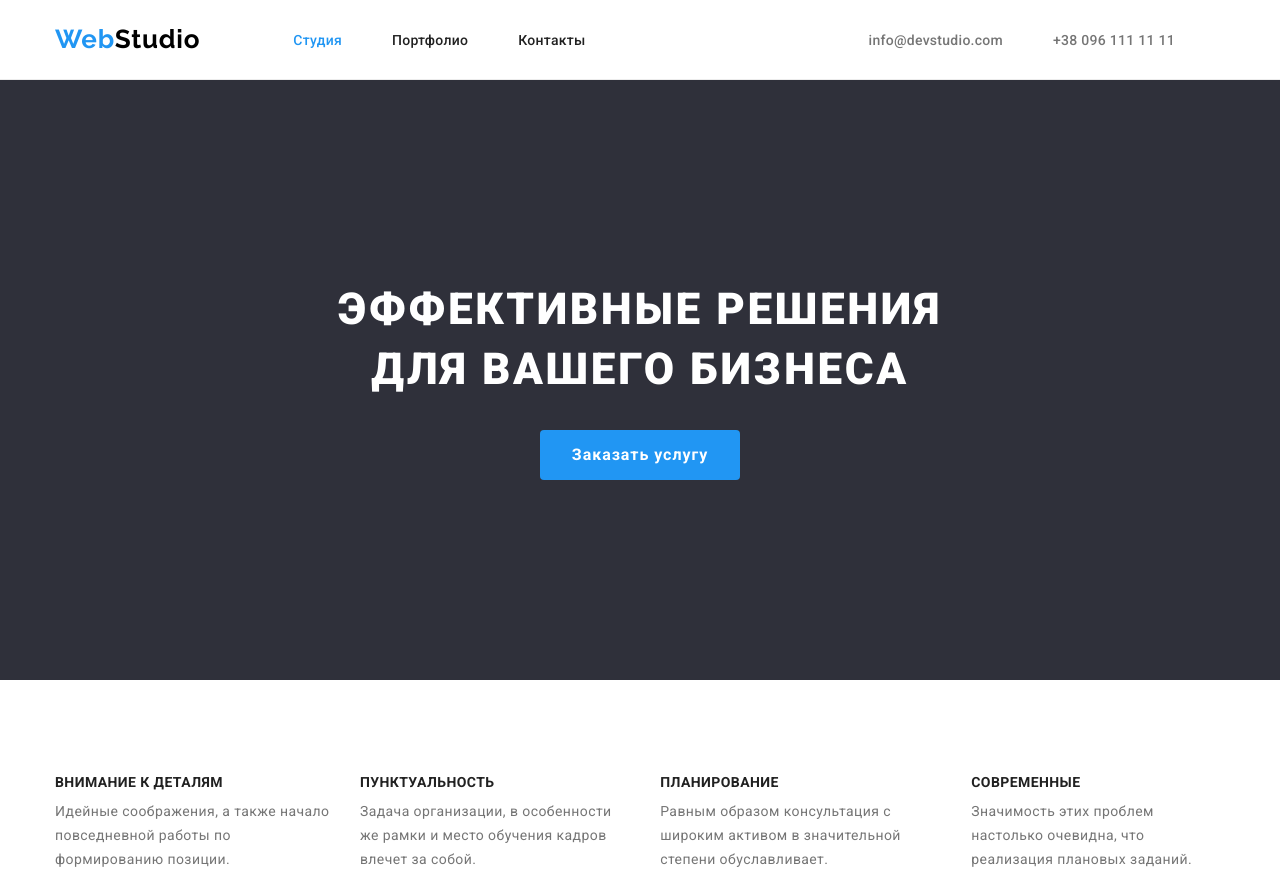
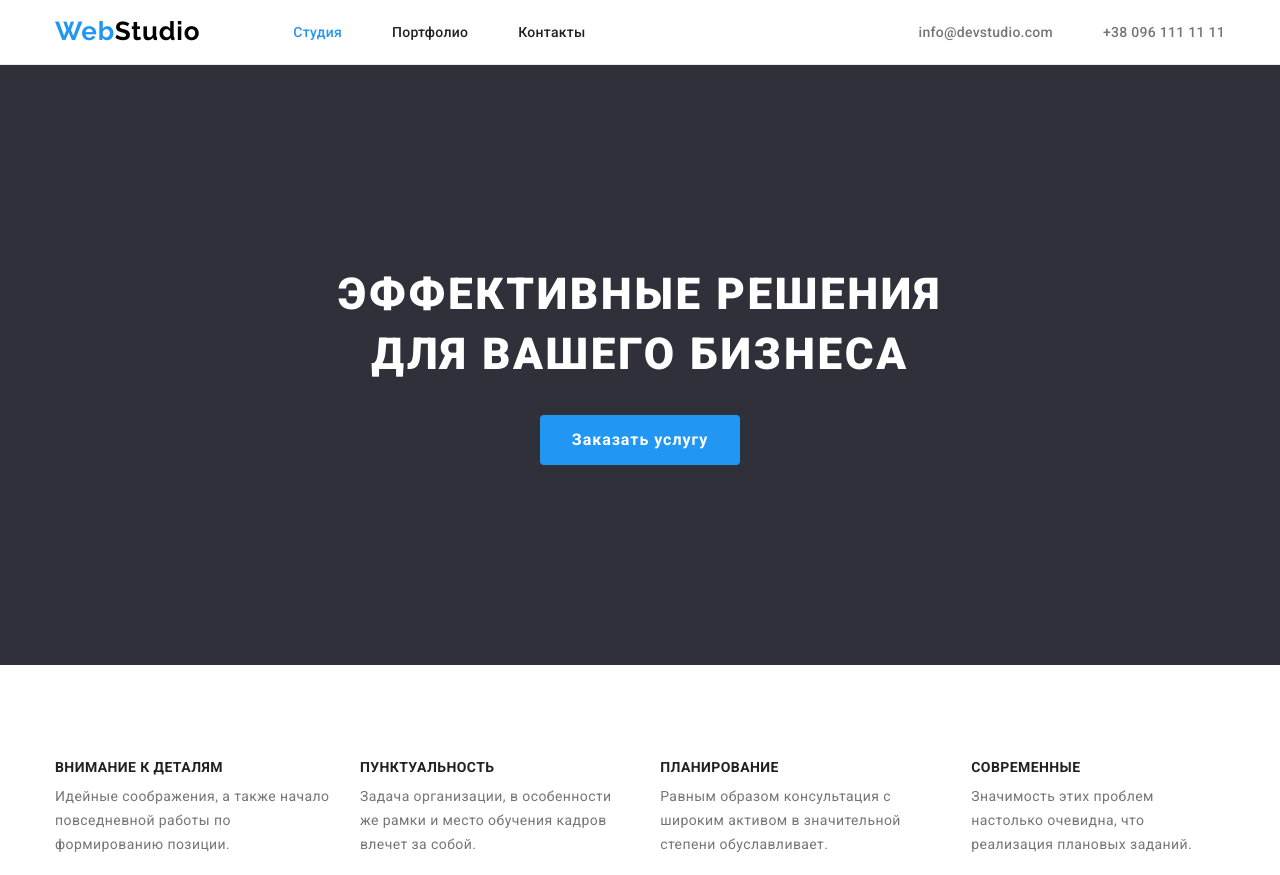
Before and after one commit to ElizaChernysheva/goit-markup-hw-03, a plain HTML site: page index.html in a window 1280 px wide. Shown: the top 875 px of the page. Drawn offline with nearby package versions, Linux system fonts and the light colour scheme.

Commit message:
some fixes in header,with container

```diff
--- a/css/style.css
+++ b/css/style.css
@@ -82,9 +82,6 @@ img {
 /*header*/
 
 .header {
-    padding-top: 24px;
-    padding-bottom: 24px;
-
     border-bottom: 1px solid #ECECEC;
 }
 
@@ -142,16 +139,17 @@ img {
     color: var(--primary-text-color);
 }
 
-.contacts-item {
-    margin-right: 50px;
-}
-
-.contacts-item:last-child {
+.contacts-item:first-of-type {
     margin-right: 50px;
 }
 
 .active-link {
     color: var(--accent-color);
+}
+
+.nav-link{
+    display: inline-block;
+    padding: 24px 0;
 }
 
 .nav-link:hover,
--- a/index.html
+++ b/index.html
@@ -13,8 +13,7 @@
 <body>
     <!-- Header -->
     <header class="header">
-        <div class="container">
-            <div class="header-content">
+        <div class="container header-content">
                 <nav class="nav">
                     <a href="/" class="logo common-link">
                         <span>Web</span>Studio
@@ -31,7 +30,6 @@
                     <li class="contacts-item"><a class="contacts-link link common-link" href="tel:+380961111111">+38 096 111 11 11</a></li>
                 </ul>
         </div>
-        </div>
     </header>
     <!-- Main -->
     <main>
@@ -42,9 +40,9 @@
                 <button class="intro-btn button" type="button">Заказать услугу</button>
             </div>
         </section>
-        <div class="container">
         <!-- Features -->
         <section class="features section">
+            <div class="container">
                 <h2 class="visually-hidden">Особенности</h2>
                 <ul class="features-list">
                     <li class="features-item">
@@ -72,17 +70,19 @@
                         </p>
                     </li>
                 </ul>
+            </div>
         </section>
         <!-- What we do -->
         <section class="working section">
+            <div class="container">
                 <h2 class="title">Чем мы занимаемся</h2>
                 <ul class="works">
                     <li class="works-item"><img src="./images/what-we-do1.jpg" alt="человек что-то печатает на клавиатуре" width="370"></li>
                     <li class="works-item"><img src="./images/what-we-do2.jpg" alt="человек с телефоном в руках" width="370"></li>
                     <li class="works-item"><img src="./images/what-we-do3.jpg" alt="человек с планшетом в руках" width="370"></li>
                 </ul>
+            </div>
         </section>
-        </div>
         <!-- Our team -->
         <section class="team section">
             <div class="container">
```
Also changed, not shown: portfolio.html (+2 -2 lines). Lines whose indentation alone changed are shown as unchanged.
